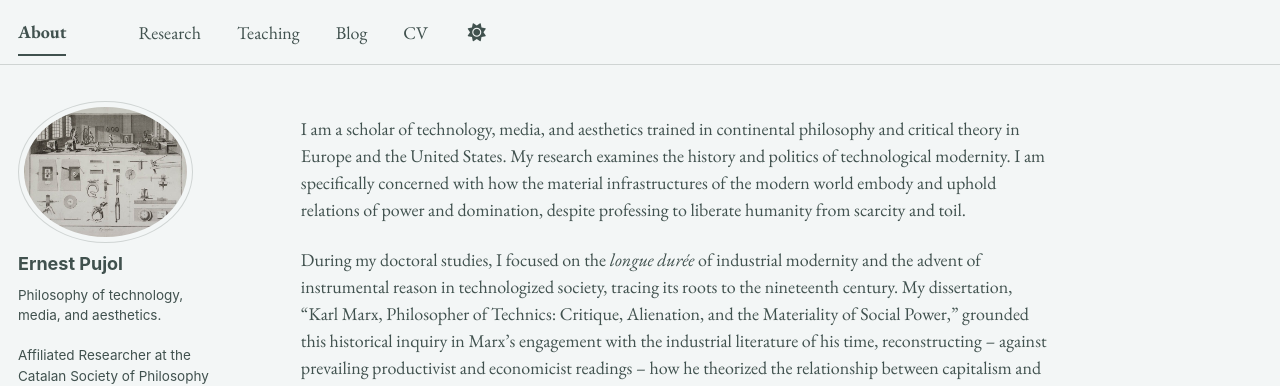
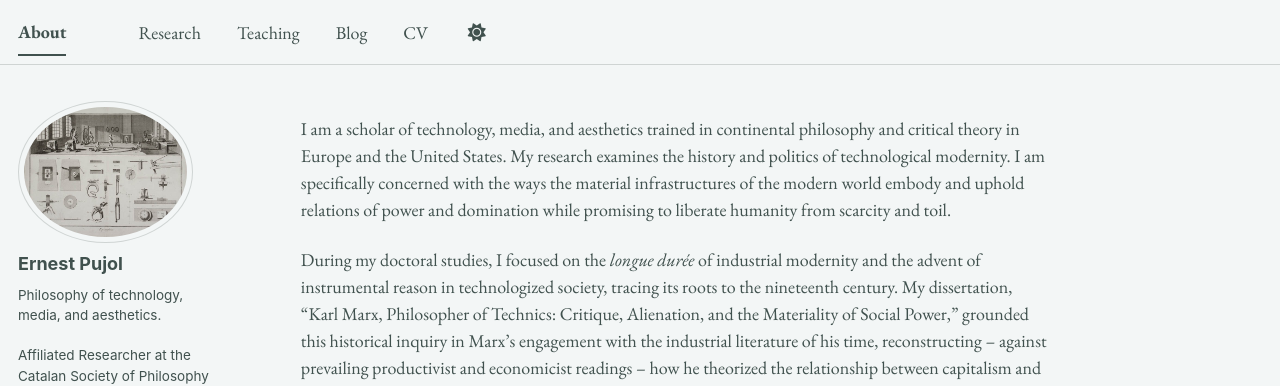
Before and after one commit to epujol90/epujol90.github.io, a Jekyll site: the page built from _pages/about.md, in a window 1280 px wide and 1069 px high. Shown: the top 386 px of the window. Built offline with Jekyll 4.4.1, drawn with Linux system fonts in a browser that asks for light colours; some web fonts are replaced; a script bundle is joined from its source files by our own code; library files that are not in the unit come from our copies.

Commit message:
Update about.md

```diff
--- a/_pages/about.md
+++ b/_pages/about.md
@@ -6,7 +6,7 @@ redirect_from:
   - /about/
   - /about.html
 ---
-I am a scholar of technology, media, and aesthetics trained in continental philosophy and critical theory in Europe and the United States. My research examines the history and politics of technological modernity. I am specifically concerned with how the material infrastructures of the modern world embody and uphold relations of power and domination, despite professing to liberate humanity from scarcity and toil.
+I am a scholar of technology, media, and aesthetics trained in continental philosophy and critical theory in Europe and the United States. My research examines the history and politics of technological modernity. I am specifically concerned with the ways the material infrastructures of the modern world embody and uphold relations of power and domination while promising to liberate humanity from scarcity and toil.
 
 During my doctoral studies, I focused on the _longue durée_ of industrial modernity and the advent of instrumental reason in technologized society, tracing its roots to the nineteenth century. My dissertation, “Karl Marx, Philosopher of Technics: Critique, Alienation, and the Materiality of Social Power,” grounded this historical inquiry in Marx’s engagement with the industrial literature of his time, reconstructing -- against prevailing productivist and economicist readings -- how he theorized the relationship between capitalism and modern technological transformations. I argued that Marx’s account of industrial development, though largely misunderstood by the Marxist tradition, presciently identified in the capitalist "subsumption" of the labor process the basis of the technocratic logic that mediates human-machine entanglements in advanced industrial society. I contend that this organizing principle of capitalist modernity has not only steered the general course of the so-called information age but has also reasserted itself with renewed vigor in the contemporary AI project -- particularly in its claim to expand human autonomy by automating judgment and reason.
 
```
